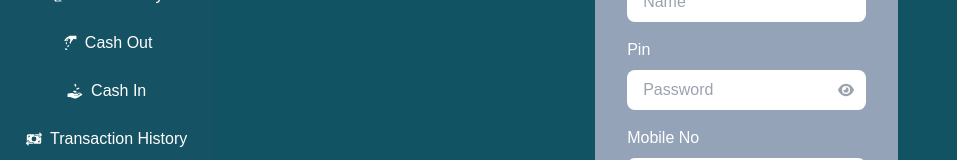
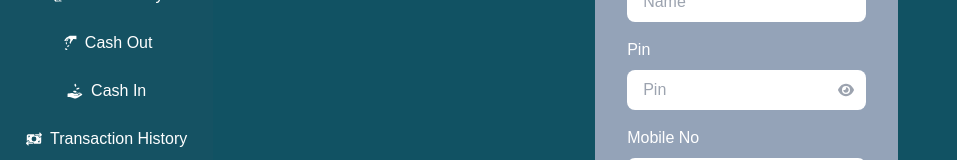
Before and after one commit to Md-Rashedul-Islam-Rajib/pay-swift, a React (Vite) app: page /signup in a window 1280 px wide. Shown: the part 254-414 px from the top of the page, without its empty margins (0-957 px from the left). Built offline with nearby package versions, Linux system fonts and the light colour scheme.

Commit message:
signup page modified

```diff
--- a/src/pages/SignUp.jsx
+++ b/src/pages/SignUp.jsx
@@ -44,7 +44,7 @@ const SignUp = () => {
               <input
                 type={showPassword ? "number" : "password"}
                 className="grow border-0 text-black py-2 px-4 rounded-lg"
-                placeholder="Password"
+                placeholder="Pin"
                 {...register("pin", { required: true })}
               />
               <span
```
